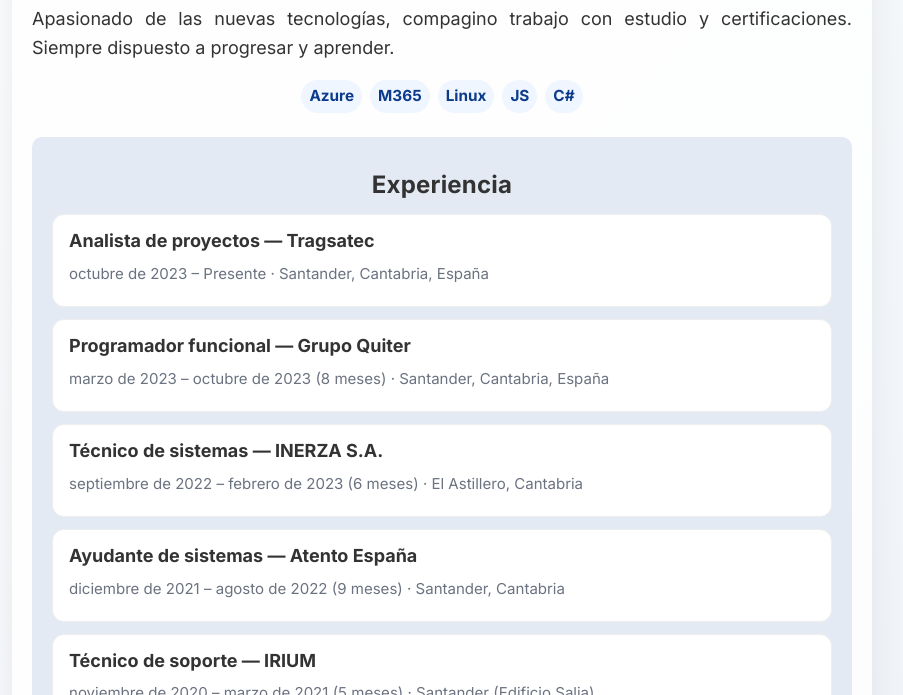
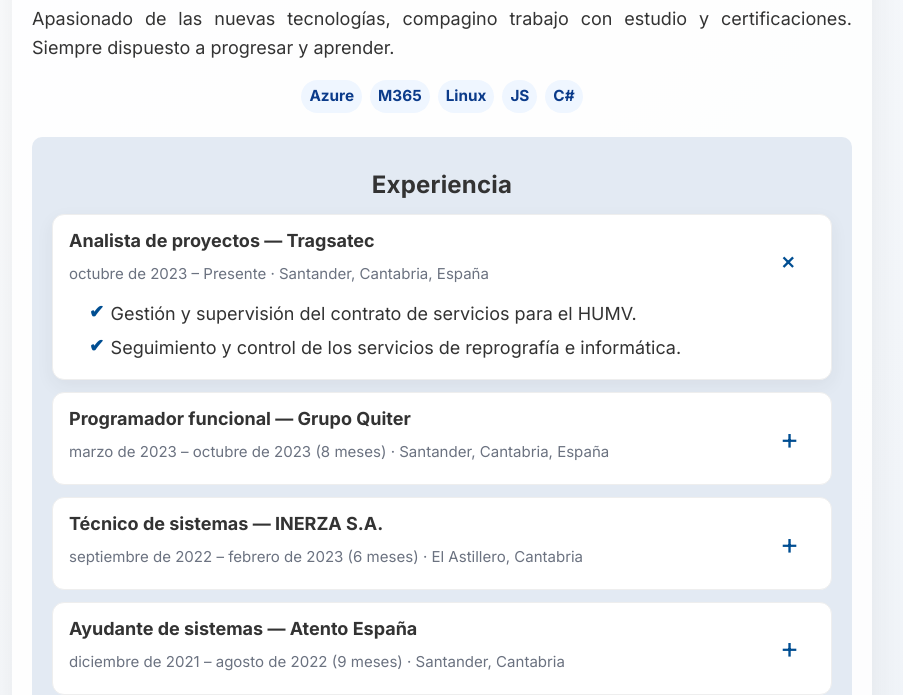
Before and after one commit to antonioalopezfernandez/portfolio, a plain HTML site: page index.html in a window 1280 px wide. Both pictures are taken after a click on the link "Acerca". Shown: the part 557-1252 px from the top of the page, without its empty margins (198-1101 px from the left). Drawn offline with Linux system fonts and the light colour scheme.

Commit message:
Añadidos comentarios y modificado sensiblemente estilo visual del acordeón

```diff
--- a/css/styles.css
+++ b/css/styles.css
@@ -23,17 +23,19 @@
     --font-step-2: clamp(1.8rem, 1.3rem + 2vw, 2.4rem);
 }
 
-/* Reset suave + box sizing coherente */
+/* Fundamentos: reset suave y box-sizing coherente */
 *,
 *::before,
 *::after {
     box-sizing: border-box;
 }
 
-/* Base */
+/* Configuración base del documento */
 html {
     scroll-behavior: smooth;
 }
+
+/* Lienzo general: tipografía, color y fondo, y layout central */
 
 body {
     font-family: 'Inter', system-ui, -apple-system, Segoe UI, Arial, sans-serif;
@@ -51,6 +53,8 @@ body {
     -webkit-font-smoothing: antialiased;
 }
 
+/* Medios fluidos: que no desborden su contenedor */
+
 img,
 svg,
 video {
@@ -58,7 +62,7 @@ video {
     display: block;
 }
 
-/* Skip link */
+/* Accesibilidad: enlace para saltar al contenido */
 .skip-link {
     position: absolute;
     left: -9999px;
@@ -81,7 +85,7 @@ video {
     z-index: 1000;
 }
 
-/* Top navigation */
+/* Navegación superior (sticky) */
 .site-nav {
     position: sticky;
     top: 0;
@@ -90,6 +94,8 @@ video {
     background: color-mix(in srgb, var(--color-fondo-inicio) 75%, transparent);
     border-bottom: 1px solid color-mix(in srgb, var(--color-primario) 6%, transparent);
 }
+
+/* Contenedor interno de la navegación (alineación y espaciado) */
 
 .site-nav__inner {
     max-width: 980px;
@@ -100,6 +106,8 @@ video {
     gap: 16px;
     justify-content: space-between;
 }
+
+/* Marca: tratamiento de texto con degradado */
 
 .brand {
     font-weight: 800;
@@ -132,7 +140,7 @@ video {
     background: color-mix(in srgb, var(--color-primario) 6%, transparent);
 }
 
-/* CTA small */
+/* Botones y llamadas a la acción */
 .button {
     display: inline-block;
     padding: .6rem .95rem;
@@ -167,7 +175,7 @@ video {
     margin: 18px auto 28px;
 }
 
-/* Contenedor */
+/* Tarjeta/contenedor principal de contenido */
 .container {
     max-width: 860px;
     width: 100%;
@@ -179,7 +187,7 @@ video {
     box-shadow: 0 12px 34px color-mix(in srgb, var(--color-primario) 8%, transparent);
 }
 
-/* Header visual */
+/* Cabecera tipo hero con fondo degradado */
 .header {
     background: linear-gradient(135deg, var(--color-fondo-header), var(--color-fondo-header-secundario));
     color: var(--color-fondo-inicio);
@@ -198,6 +206,8 @@ video {
     pointer-events: none;
 }
 
+/* Avatar/foto destacada con realce */
+
 .header__photo {
     width: 150px;
     height: 150px;
@@ -214,18 +224,22 @@ video {
     transform: scale(1.06);
 }
 
+/* Nombre/título principal */
+
 .header__name {
     margin: 0;
     font-size: var(--font-step-2);
     color: var(--color-fondo-inicio);
 }
 
+/* Subtítulo/rol bajo el nombre */
+
 .header__role {
     margin: .35rem 0 0;
     opacity: .9;
 }
 
-/* Main / Secciones */
+/* Estructura del contenido principal */
 .main__section {
     padding: 1.5rem 0;
     border-top: 1px solid color-mix(in srgb, var(--color-primario) 8%, transparent);
@@ -236,6 +250,8 @@ video {
     border-top: none;
 }
 
+/* Títulos de sección */
+
 .main__section-title {
     font-size: var(--font-step-1);
     margin: 0 0 10px;
@@ -243,12 +259,14 @@ video {
     letter-spacing: .2px;
 }
 
+/* Párrafos con justificación cuidada */
+
 .main__section-text {
     text-align: justify;
     text-justify: inter-word;
 }
 
-/* Alternancia visual */
+/* Alternancia de fondo para mejorar lectura */
 .main__section:nth-of-type(even) {
     background-color: color-mix(in srgb, var(--color-fondo-fin) 85%, transparent);
     border-radius: 10px;
@@ -256,7 +274,7 @@ video {
     border-top-color: transparent;
 }
 
-/* Badges */
+/* Insignias/etiquetas destacadas */
 .badges {
     display: flex;
     gap: 8px;
@@ -264,6 +282,8 @@ video {
     margin-top: .75rem;
     justify-content: center;
 }
+
+/* Chips/badges con fondo suave */
 
 .badge {
     padding: .25rem .5rem;
@@ -274,12 +294,14 @@ video {
     font-size: .85em;
 }
 
-/* Listas */
+/* Listados con viñetas personalizadas */
 .main__section-item-list {
     margin: 0;
     padding-left: 1.25rem;
     line-height: 1.5;
 }
+
+/* Elemento de lista con check personalizado */
 
 .main__section-item-bullet {
     margin: .4rem 0;
@@ -298,11 +320,15 @@ video {
     color: var(--color-check-bullet);
 }
 
+/* Título resumido de cada ítem */
+
 .main__section-item-title {
     font-size: var(--font-step-0);
     font-weight: 700;
     margin: 0 0 .25rem;
 }
+
+/* Metadatos (fechas, ubicaciones, etc.) */
 
 .main__section-item-meta {
     font-size: var(--font-step--1);
@@ -310,7 +336,7 @@ video {
     margin: 0 0 .5rem;
 }
 
-/* Acordeón */
+/* Componente de acordeón para contenido colapsable */
 .accordion {
     padding: .75rem 1rem;
     border: 1px solid var(--color-borde-claro);
@@ -331,6 +357,8 @@ video {
     display: none;
 }
 
+/* Sombra suave al expandir el acordeón */
+
 .accordion[open] {
     box-shadow: 0 6px 18px color-mix(in srgb, var(--color-primario) 6%, transparent);
 }
@@ -342,11 +370,13 @@ details summary span.main__section-item-title {
     margin: 0 0 .25rem;
 }
 
-/* Footer */
+/* Pie de página y enlaces de contacto */
 .footer__title {
     margin: 10px 0;
     text-align: center;
 }
+
+/* Bloque de enlaces de contacto en el pie */
 
 .footer__contact-links {
     display: flex;
@@ -355,6 +385,8 @@ details summary span.main__section-item-title {
     margin-bottom: 15px;
     flex-wrap: wrap;
 }
+
+/* Iconos sociales con animación sutil */
 
 .footer__icon {
     width: 40px;
@@ -368,12 +400,16 @@ details summary span.main__section-item-title {
     transform: translateY(-2px) scale(1.06);
 }
 
+/* Línea legal del pie */
+
 .footer__copyright {
     font-size: .95em;
     color: var(--color-primario);
     margin: 20px 0 0;
     text-align: center;
 }
+
+/* Enlaces del pie con estilo de subrayado discontinuo */
 
 .footer__link {
     color: var(--color-primario);
@@ -386,7 +422,7 @@ details summary span.main__section-item-title {
     border-color: var(--color-hover);
 }
 
-/* Texto alternativo de contacto (oculto en pantalla, visible al imprimir) */
+/* Texto alternativo de contacto (se muestra al imprimir) */
 .contact-text {
     display: inline !important;
     font-size: .9em;
@@ -394,7 +430,7 @@ details summary span.main__section-item-title {
     margin-left: 4px;
 }
 
-/* Accesibilidad (focus) */
+/* Estados de enfoque (focus) accesibles */
 a:focus-visible,
 button:focus-visible,
 .footer__link:focus-visible,
@@ -404,7 +440,7 @@ button:focus-visible,
     border-radius: 4px;
 }
 
-/* Preferencias del usuario */
+/* Preferencias del usuario (modo oscuro) */
 @media (prefers-color-scheme: dark) {
     :root {
         --color-primario: #e5e7eb;
@@ -441,7 +477,7 @@ button:focus-visible,
     }
 }
 
-/* Reducir movimiento */
+/* Respeto a reduc. de movimiento */
 @media (prefers-reduced-motion: reduce) {
     * {
         transition: none !important;
@@ -450,7 +486,7 @@ button:focus-visible,
     }
 }
 
-/* Responsive */
+/* Adaptaciones responsivas */
 @media (max-width: 768px) {
     .button--mobile {
         display: block;
@@ -464,6 +500,8 @@ button:focus-visible,
         z-index: 100;
     }
 }
+
+/* Ajustes para móviles pequeños */
 
 @media (max-width: 480px) {
     .container {
@@ -509,7 +547,7 @@ button:focus-visible,
     }
 }
 
-/* Impresión (CV) */
+/* Estilos para impresión del CV */
 @media print {
 
     .site-nav,
@@ -595,7 +633,7 @@ button:focus-visible,
     }
 }
 
-/* Ligero realce al pasar títulos por el viewport */
+/* Mejora de lectura: margen de scroll cuando hay título + párrafo */
 @supports selector(:has(+ *)) {
     .main__section-title:has(+ p) {
         scroll-margin-top: 80px;
@@ -604,7 +642,7 @@ button:focus-visible,
 
 /* --- Menú de Hamburguesa --- */
 
-/* Esconde el menú de navegación en móvil por defecto */
+/* Menú móvil: oculto por defecto fuera de vista */
 @media (max-width: 768px) {
     .site-nav nav {
         position: absolute;
@@ -641,7 +679,7 @@ button:focus-visible,
     }
 }
 
-/* Oculta el menú de navegación en pantallas más pequeñas */
+/* Ajustes de layout para navegación en pantallas pequeñas */
 @media (max-width: 768px) {
     .site-nav__inner {
         padding: .6rem 1rem;
@@ -651,7 +689,7 @@ button:focus-visible,
     }
 }
 
-/* Estilos del icono de la hamburguesa */
+/* Icono/btn del menú hamburguesa */
 .hamburger-menu {
     display: none;
     cursor: pointer;
@@ -678,7 +716,39 @@ button:focus-visible,
     }
 }
 
-/* Para evitar el doble scroll y la interacción con el fondo */
+/* Evita scroll de fondo cuando el menú está abierto */
 .menu-open {
     overflow: hidden;
 }
+
+/* Acordeón: indicador visual de estado (+/x) */
+/* 1. Hacemos espacio para el indicador en el contenedor del título */
+.accordion>summary {
+    position: relative;
+    /* Necesario para posicionar el '+' */
+    padding-right: 2.5rem;
+    /* Espacio a la derecha para que no se monte con el texto */
+}
+
+/* 2. Creamos y posicionamos el indicador con un pseudo-elemento */
+.accordion>summary::after {
+    content: '+';
+    position: absolute;
+    top: 50%;
+    right: 1rem;
+    font-size: 1.8rem;
+    /* Tamaño del símbolo */
+    font-weight: 300;
+    /* Un grosor más fino queda elegante */
+    color: var(--color-check-bullet);
+    /* Reutilizamos un color que ya tienes definido */
+
+    /* Centrado vertical y animación */
+    transform: translateY(-50%);
+    transition: transform 0.2s ease-in-out;
+}
+
+/* 3. Giramos el '+' para convertirlo en una 'x' cuando el acordeón está abierto */
+.accordion[open]>summary::after {
+    transform: translateY(-50%) rotate(45deg);
+}
--- a/index.html
+++ b/index.html
@@ -4,8 +4,10 @@
 <head>
     <meta charset="UTF-8" />
     <meta name="viewport" content="width=device-width, initial-scale=1" />
+
     <title>Antonio López Fernández | Portfolio</title>
 
+    <!-- Metadatos Open Graph -->
     <meta property="og:title" content="Antonio López Fernández | Portfolio" />
     <meta property="og:description" content="Administrador de sistemas con 10+ años de experiencia. Portfolio y CV." />
     <meta property="og:type" content="website" />
@@ -13,18 +15,19 @@
     <meta property="og:url" content="https://antonioalopezfernandez.onrender.com/" />
     <meta property="og:image" content="https://antonioalopezfernandez.onrender.com/img/profile.png" />
 
+    <!-- Metadatos Twitter -->
     <meta name="twitter:card" content="summary_large_image" />
     <meta name="twitter:title" content="Antonio López Fernández | Portfolio" />
     <meta name="twitter:description" content="Administrador de sistemas con 10+ años de experiencia. Portfolio y CV." />
     <meta name="twitter:image" content="https://antonioalopezfernandez.onrender.com/img/profile.png" />
 
+    <!-- Estilos -->
     <link rel="icon" href="https://cdn.jsdelivr.net/gh/simple-icons/simple-icons/icons/gnometerminal.svg"
         type="image/svg+xml" />
-
     <link href="https://fonts.googleapis.com/css2?family=Inter:wght@400;600;700&display=swap" rel="stylesheet">
-
     <link rel="stylesheet" href="css/styles.css">
 
+    <!-- JavaScript -->
     <script src="js/script.js" defer></script>
 </head>
 
@@ -32,6 +35,7 @@
     <div class="container" id="top">
         <a href="#main" class="skip-link">Saltar al contenido</a>
 
+        <!-- Menú superior anclado -->
         <header class="site-nav" role="navigation" aria-label="Navegación principal">
             <div class="site-nav__inner">
                 <a href="#top" class="brand" aria-label="Ir al inicio">Antonio</a>
@@ -56,6 +60,7 @@
             </div>
         </header>
 
+        <!-- Cabecera -->
         <section class="header" role="banner">
             <img src="img/profile.png" alt="Foto de Antonio López Fernández" class="header__photo" loading="lazy"
                 decoding="async">
@@ -64,6 +69,7 @@
         </section>
 
         <main id="main" class="main" tabindex="-1">
+            <!-- Acerca de mí -->
             <section id="acerca" class="main__section">
                 <h2 class="main__section-title">Acerca de mí</h2>
                 <p class="main__section-text">
@@ -81,10 +87,11 @@
                 </div>
             </section>
 
+            <!-- Experiencia -->
             <section id="experiencia" class="main__section" aria-label="Experiencia profesional">
                 <h2 class="main__section-title">Experiencia</h2>
 
-                <details class="accordion" data-mobile-collapsible>
+                <details class="accordion" data-mobile-collapsible open>
                     <summary>
                         <span class="main__section-item-title">Analista de proyectos — Tragsatec</span>
                         <p class="main__section-item-meta">octubre de 2023 – Presente · Santander, Cantabria, España</p>
@@ -295,6 +302,7 @@
                 </details>
             </section>
 
+            <!-- Educación -->
             <section id="educacion" class="main__section">
                 <h2 class="main__section-title">Educación</h2>
                 <div class="main__section-item">
@@ -318,6 +326,7 @@
                 </div>
             </section>
 
+            <!-- Certificaciones -->
             <section id="certificaciones" class="main__section">
                 <h2 class="main__section-title">Certificaciones</h2>
                 <ul class="main__section-item-list">
@@ -351,6 +360,7 @@
                 </ul>
             </section>
 
+            <!-- Habilidades -->
             <section id="habilidades" class="main__section">
                 <h2 class="main__section-title">Habilidades</h2>
                 <ul class="main__section-item-list">
@@ -364,6 +374,7 @@
                 </ul>
             </section>
 
+            <!-- Idiomas -->
             <section id="idiomas" class="main__section">
                 <h2 class="main__section-title">Idiomas</h2>
                 <ul class="main__section-item-list">
@@ -373,6 +384,7 @@
             </section>
         </main>
 
+        <!-- Footer -->
         <footer id="contacto" class="footer" role="contentinfo">
             <h2 class="footer__title">Contacto</h2>
             <div class="footer__contact-links" aria-label="Redes y contacto">
--- a/js/script.js
+++ b/js/script.js
@@ -1,18 +1,34 @@
+/* ===============================
+   Comportamiento de la interfaz
+   -------------------------------
+   - Inicializa textos dinámicos (año actual)
+   - Gestiona acciones de impresión
+   - Prepara acordeones y mejoras de accesibilidad
+   - Controla el menú móvil (hamburguesa)
+   - Cierra la navegación al seleccionar enlaces en móvil
+   Nota: todo va encapsulado en una IIFE para no ensuciar el global.
+   =============================== */
 // Utilidades mínimas
+/* Encapsula toda la lógica para evitar variables globales */
 (function () {
+    /* Inserta el año actual si existe el marcador en el DOM */
     const yearEl = document.getElementById('current-year');
     if (yearEl) { yearEl.textContent = new Date().getFullYear(); }
 
     // CTA imprimir
+    /* Acción: abre el diálogo de impresión del navegador */
     function printCV() { window.print(); }
+    /* Soporta botón de impresión en escritorio y en móvil */
     const printBtn = document.getElementById('printBtn');
     const printBtnMobile = document.getElementById('printBtnMobile');
     if (printBtn) printBtn.addEventListener('click', printCV);
     if (printBtnMobile) printBtnMobile.addEventListener('click', printCV);
 
     // Acordeones: cerrados por defecto en todas las resoluciones
+    /* Selecciona acordeones marcados como colapsables en móvil para poder mejorar su UX */
     const accordions = Array.from(document.querySelectorAll('details[data-mobile-collapsible]'));
 
+    /* Accesibilidad: manejo con teclado de <summary> y foco visible en los acordeones */
     // Mejoras de accesibilidad: teclado para summary
     accordions.forEach(d => {
         const s = d.querySelector('summary');
@@ -28,17 +44,19 @@
     const hamburgerMenu = document.querySelector('.hamburger-menu');
     const navMenu = document.querySelector('.site-nav nav');
 
+    /* Menú móvil: alterna la visibilidad y bloquea el scroll de fondo */
     hamburgerMenu.addEventListener('click', () => {
         navMenu.classList.toggle('active');
-        document.body.classList.toggle('menu-open');
+        document.body.classList.toggle('menu-open'); // Evita scroll del body cuando el menú está abierto
     });
 
+    /* Comportamiento móvil: al navegar, se cierra el menú para volver al contenido */
     // Cierra el menú al hacer clic en un enlace (en móvil)
     const navLinks = document.querySelectorAll('.menu a');
     navLinks.forEach(link => {
         link.addEventListener('click', () => {
-            navMenu.classList.remove('active');
-            document.body.classList.remove('menu-open');
+            navMenu.classList.remove('active'); // Oculta el panel de navegación
+            document.body.classList.remove('menu-open'); // Restituye el scroll del body
         });
     });
 })();
```
